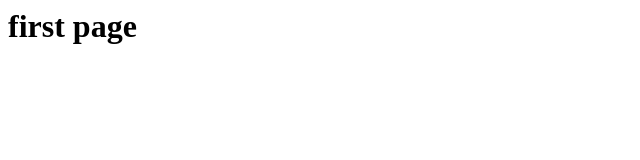
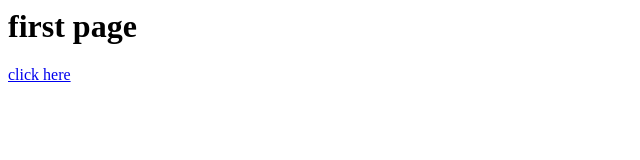
Before and after one commit to AishwaryaNyamala/commandline1, a plain HTML site: page first.html in a window 1280 px wide. Shown: the full height of the page, 0-640 px from the left. Drawn offline with Linux system fonts and the light colour scheme.

Commit message:
Update first.html

```diff
--- a/first.html
+++ b/first.html
@@ -1,6 +1,6 @@
 <html>
 <body>
 <h1>first page</h1>
-<p><a href="sec.html>click here</a></p>
+<p><a href="sec.html">click here</a></p>
 </body>
 </html>
```
